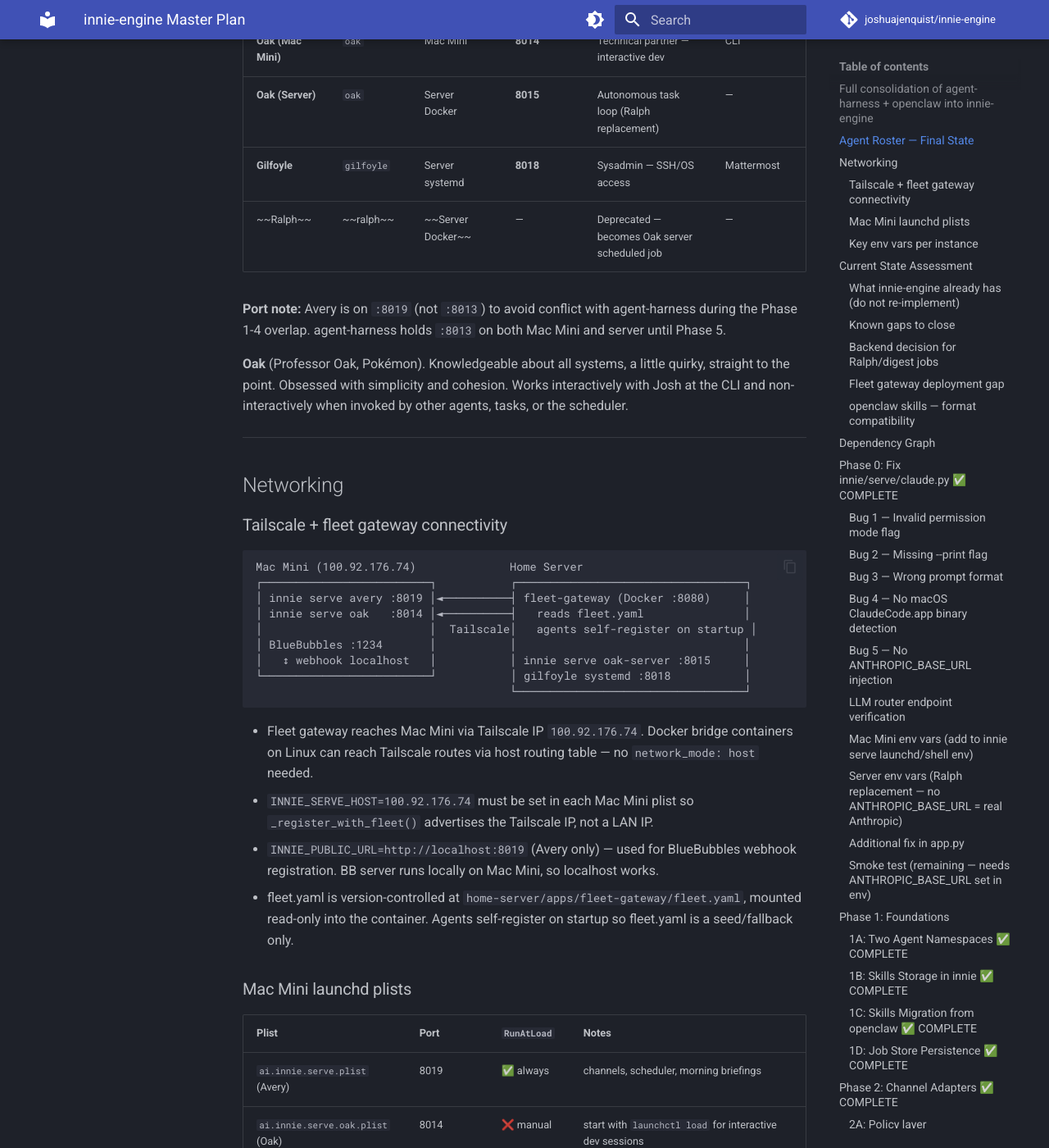
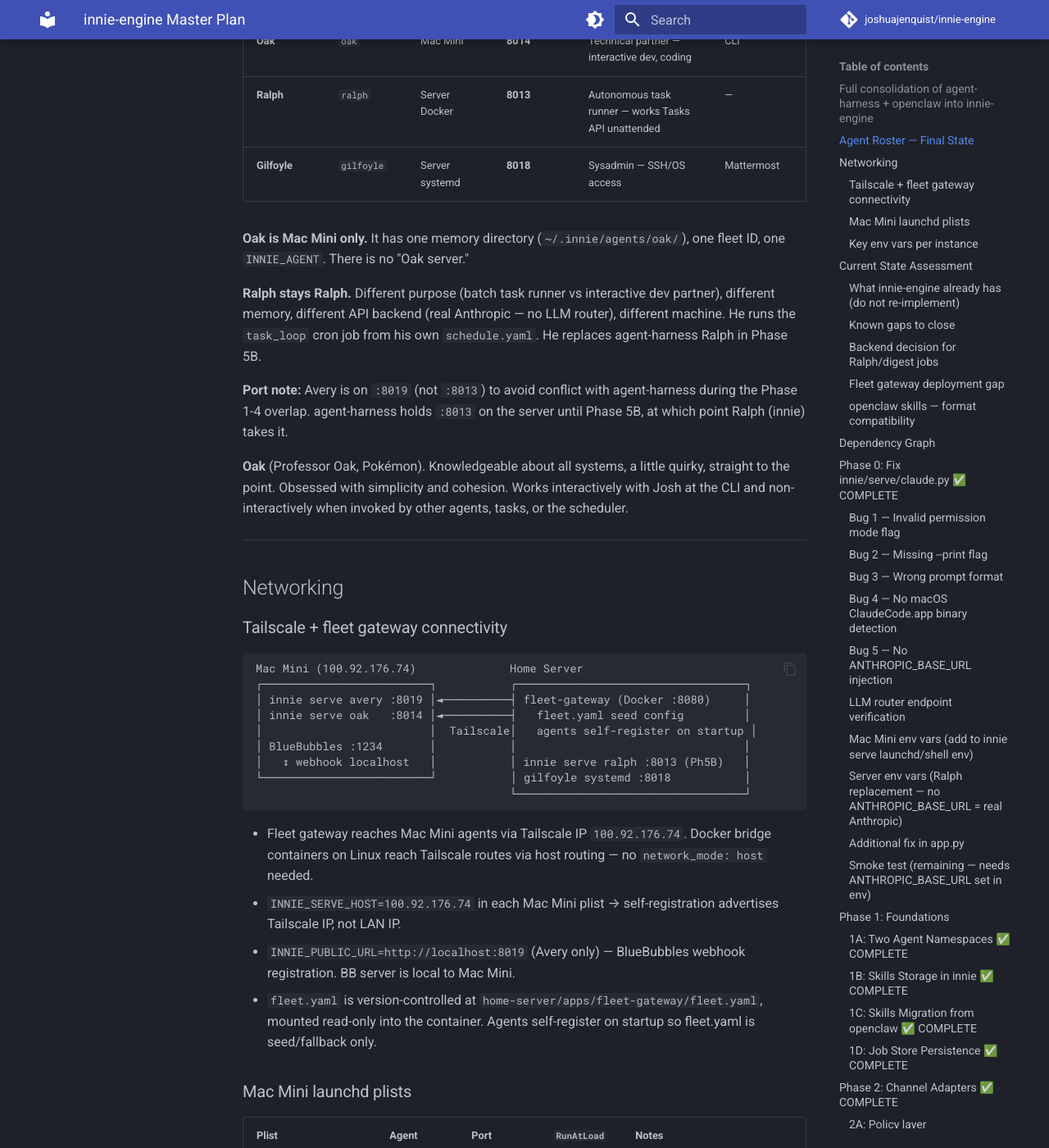
Before and after one commit to unarmedpuppy/innie-engine, an MkDocs documentation site: the page built from docs/implementation/master-plan.md, in a window 1280 px wide and 1400 px high, scrolled down 736 px. Shown: the whole window at 82% size. Built offline with MkDocs 1.6.1 and Material for MkDocs 9.7.7, drawn with Linux system fonts in a browser that asks for light colours; comment, search, counter and statistics services are not loaded; some of the changed text lies outside the part shown.

Commit message:
docs: clarify agent roster — Oak is Mac Mini only, Ralph stays Ralph
- Remove Oak server concept entirely
- Ralph keeps his own namespace, memory, SOUL.md, schedule.yaml
- Oak: Mac Mini :8014, interactive only, no task_loop
- Ralph: server :8013, INNIE_AGENT=ralph, task_loop cron, real Anthropic API
- Fix networking section and Phase 3 schedule.yaml examples

Co-Authored-By: Claude Sonnet 4.6 <noreply@anthropic.com>

````diff
--- a/docs/implementation/master-plan.md
+++ b/docs/implementation/master-plan.md
@@ -15,12 +15,15 @@
 | Agent | Namespace | Host | Port | Purpose | Channels |
 |-------|-----------|------|------|---------|----------|
 | **Avery** | `avery` | Mac Mini | **8019** | Family coordinator | iMessage, Mattermost |
-| **Oak (Mac Mini)** | `oak` | Mac Mini | **8014** | Technical partner — interactive dev | CLI |
-| **Oak (Server)** | `oak` | Server Docker | **8015** | Autonomous task loop (Ralph replacement) | — |
+| **Oak** | `oak` | Mac Mini | **8014** | Technical partner — interactive dev, coding | CLI |
+| **Ralph** | `ralph` | Server Docker | **8013** | Autonomous task runner — works Tasks API unattended | — |
 | **Gilfoyle** | `gilfoyle` | Server systemd | **8018** | Sysadmin — SSH/OS access | Mattermost |
-| ~~Ralph~~ | ~~ralph~~ | ~~Server Docker~~ | — | Deprecated — becomes Oak server scheduled job | — |
 
-**Port note:** Avery is on `:8019` (not `:8013`) to avoid conflict with agent-harness during the Phase 1-4 overlap. agent-harness holds `:8013` on both Mac Mini and server until Phase 5.
+**Oak is Mac Mini only.** It has one memory directory (`~/.innie/agents/oak/`), one fleet ID, one `INNIE_AGENT`. There is no "Oak server."
+
+**Ralph stays Ralph.** Different purpose (batch task runner vs interactive dev partner), different memory, different API backend (real Anthropic — no LLM router), different machine. He runs the `task_loop` cron job from his own `schedule.yaml`. He replaces agent-harness Ralph in Phase 5B.
+
+**Port note:** Avery is on `:8019` (not `:8013`) to avoid conflict with agent-harness during the Phase 1-4 overlap. agent-harness holds `:8013` on the server until Phase 5B, at which point Ralph (innie) takes it.
 
 **Oak** (Professor Oak, Pokémon). Knowledgeable about all systems, a little quirky, straight to the point. Obsessed with simplicity and cohesion. Works interactively with Josh at the CLI and non-interactively when invoked by other agents, tasks, or the scheduler.
 
@@ -34,32 +37,32 @@
 Mac Mini (100.92.176.74)              Home Server
 ┌─────────────────────────┐           ┌──────────────────────────────────┐
 │ innie serve avery :8019 │◄──────────┤ fleet-gateway (Docker :8080)     │
-│ innie serve oak   :8014 │◄──────────┤   reads fleet.yaml               │
+│ innie serve oak   :8014 │◄──────────┤   fleet.yaml seed config         │
 │                         │  Tailscale│   agents self-register on startup │
 │ BlueBubbles :1234       │           │                                  │
-│   ↕ webhook localhost   │           │ innie serve oak-server :8015     │
+│   ↕ webhook localhost   │           │ innie serve ralph :8013 (Ph5B)   │
 └─────────────────────────┘           │ gilfoyle systemd :8018           │
                                       └──────────────────────────────────┘
 ```
 
-- Fleet gateway reaches Mac Mini via Tailscale IP `100.92.176.74`. Docker bridge containers on Linux can reach Tailscale routes via host routing table — no `network_mode: host` needed.
-- `INNIE_SERVE_HOST=100.92.176.74` must be set in each Mac Mini plist so `_register_with_fleet()` advertises the Tailscale IP, not a LAN IP.
-- `INNIE_PUBLIC_URL=http://localhost:8019` (Avery only) — used for BlueBubbles webhook registration. BB server runs locally on Mac Mini, so localhost works.
-- fleet.yaml is version-controlled at `home-server/apps/fleet-gateway/fleet.yaml`, mounted read-only into the container. Agents self-register on startup so fleet.yaml is a seed/fallback only.
+- Fleet gateway reaches Mac Mini agents via Tailscale IP `100.92.176.74`. Docker bridge containers on Linux reach Tailscale routes via host routing — no `network_mode: host` needed.
+- `INNIE_SERVE_HOST=100.92.176.74` in each Mac Mini plist → self-registration advertises Tailscale IP, not LAN IP.
+- `INNIE_PUBLIC_URL=http://localhost:8019` (Avery only) — BlueBubbles webhook registration. BB server is local to Mac Mini.
+- `fleet.yaml` is version-controlled at `home-server/apps/fleet-gateway/fleet.yaml`, mounted read-only into the container. Agents self-register on startup so fleet.yaml is seed/fallback only.
 
 ### Mac Mini launchd plists
 
-| Plist | Port | `RunAtLoad` | Notes |
-|-------|------|-------------|-------|
-| `ai.innie.serve.plist` (Avery) | 8019 | ✅ always | channels, scheduler, morning briefings |
-| `ai.innie.serve.oak.plist` (Oak) | 8014 | ❌ manual | start with `launchctl load` for interactive dev sessions |
+| Plist | Agent | Port | `RunAtLoad` | Notes |
+|-------|-------|------|-------------|-------|
+| `ai.innie.serve.plist` | avery | 8019 | ✅ always | channels, scheduler, morning briefings |
+| `ai.innie.serve.oak.plist` | oak | 8014 | ❌ manual | `launchctl load` for interactive dev sessions |
 
 ### Key env vars per instance
 
-| Var | Avery (Mac Mini) | Oak (Mac Mini) | Oak (Server) |
-|-----|-----------------|----------------|--------------|
-| `INNIE_AGENT` | `avery` | `oak` | `oak` |
-| `INNIE_SERVE_PORT` | `8019` | `8014` | `8015` |
+| Var | Avery (Mac Mini) | Oak (Mac Mini) | Ralph (Server) |
+|-----|-----------------|----------------|----------------|
+| `INNIE_AGENT` | `avery` | `oak` | `ralph` |
+| `INNIE_SERVE_PORT` | `8019` | `8014` | `8013` |
 | `INNIE_SERVE_HOST` | `100.92.176.74` | `100.92.176.74` | `<server Tailscale IP>` |
 | `INNIE_PUBLIC_URL` | `http://localhost:8019` | — | — |
 | `INNIE_FLEET_URL` | `https://fleet-gateway.server.unarmedpuppy.com` | same | `http://fleet-gateway:8080` |
@@ -786,7 +789,7 @@ jobs:
     interval_hours: 1
     action: expire_stale_sessions   # built-in action, no Claude invocation
 
-# ~/.innie/agents/oak/schedule.yaml  (server deployment only — no ANTHROPIC_BASE_URL)
+# ~/.innie/agents/ralph/schedule.yaml  (server only — INNIE_AGENT=ralph, no ANTHROPIC_BASE_URL)
 jobs:
   task_loop:
     enabled: true
@@ -794,13 +797,13 @@ jobs:
     prompt: |
       Check the Tasks API at https://tasks-api.server.unarmedpuppy.com for open
       engineering tasks (type=engineering, status=OPEN). Work through P0 and P1 tasks.
-      Claim each task before starting. Report completion via Mattermost.
-    working_directory: "/Users/aijenquist/workspace"
+      Claim each task before starting. Close it when done. Report via Mattermost.
+    working_directory: "/home/unarmedpuppy/workspace"
     permission_mode: yolo
     reply_to: "mattermost://nytinkdkttfo8rcxm8i4gg7uwr"
 ```
 
-The `task_loop` job IS Ralph. Same behavior (polls Tasks API, works through tasks, posts to Mattermost), running on the server's `dev` innie instance that has direct Anthropic access.
+Ralph keeps his own namespace (`INNIE_AGENT=ralph`), his own memory, his own SOUL.md. He is NOT Oak. Oak is Mac Mini only and has no task_loop. Ralph runs on the server with real Anthropic API (no ANTHROPIC_BASE_URL) and replaces agent-harness Ralph in Phase 5B.
 
 ### Scheduler implementation (`serve/scheduler.py`)
 
````
